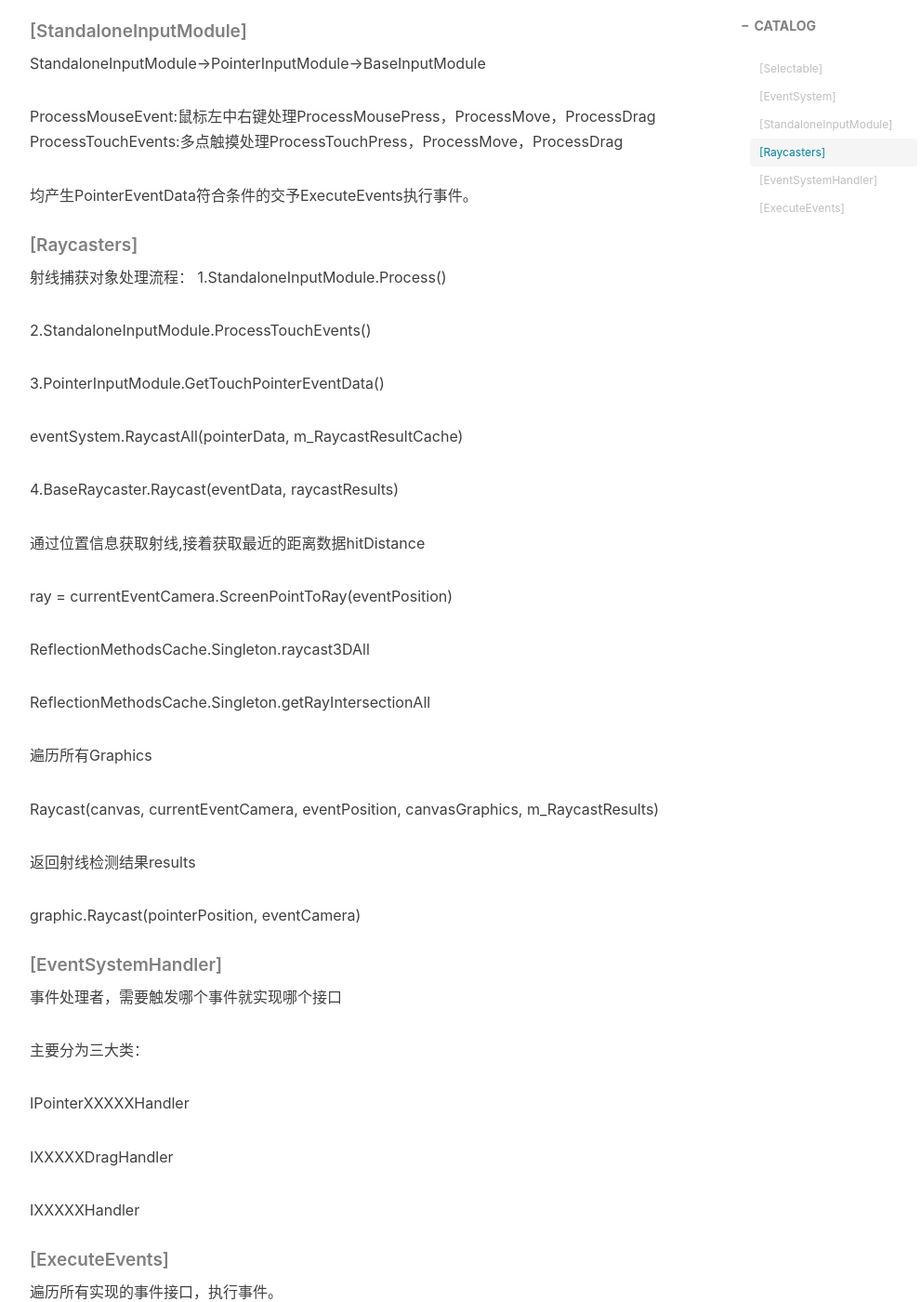
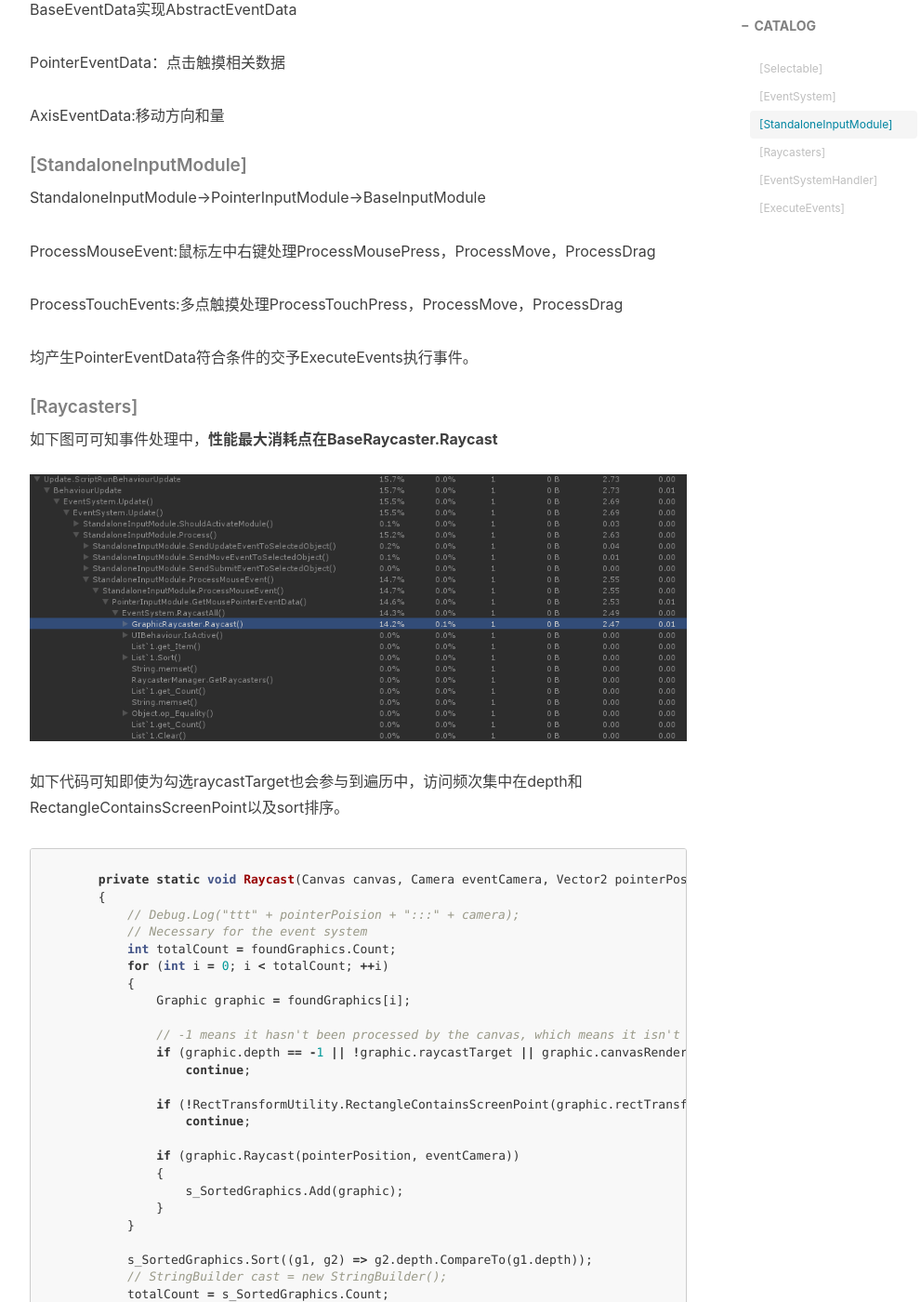
Before and after one commit to chenanbao/chenanbao.github.io, a Jekyll site: the page built from _posts/2020-09-21-阅读事件源码.md, in a window 1280 px wide and 1400 px high, scrolled down 1380 px. Shown: the whole window at 93% size, without its empty margins (233-1224 px from the left). Built offline with Jekyll 4.4.1, drawn with Linux system fonts in a browser that asks for light colours; nearby versions of some CDN libraries; comment, search, counter and statistics services are not loaded; some of the changed text lies outside the part shown.

Commit message:
补充profile

````diff
--- a/_posts/2020-09-21-阅读事件源码.md
+++ b/_posts/2020-09-21-阅读事件源码.md
@@ -47,8 +47,11 @@ public enum Transition
 EventSystem管理所有BaseInputModule，系统支持且激活启用的Module被调用Process，PointerEventData和Raycast的结果传给Module去处理，BaseInputModule通知具体的IEventSystemHandler进行逻辑处理（ExecuteEvents）。
 
 EventData：
+
 BaseEventData实现AbstractEventData
+
 PointerEventData：点击触摸相关数据
+
 AxisEventData:移动方向和量
 
 ##### [StandaloneInputModule]
@@ -56,39 +59,54 @@ AxisEventData:移动方向和量
 StandaloneInputModule->PointerInputModule->BaseInputModule
 
 ProcessMouseEvent:鼠标左中右键处理ProcessMousePress，ProcessMove，ProcessDrag
+
 ProcessTouchEvents:多点触摸处理ProcessTouchPress，ProcessMove，ProcessDrag
 
 均产生PointerEventData符合条件的交予ExecuteEvents执行事件。
 
 ##### [Raycasters]
 
-射线捕获对象处理流程：
-1.StandaloneInputModule.Process()
+如下图可可知事件处理中，**性能最大消耗点在BaseRaycaster.Raycast**
+![image](/img/profile.png)
 
-2.StandaloneInputModule.ProcessTouchEvents()
+如下代码可知即使为勾选raycastTarget也会参与到遍历中，访问频次集中在depth和RectangleContainsScreenPoint以及sort排序。
 
-3.PointerInputModule.GetTouchPointerEventData()
+```c++
 
-  eventSystem.RaycastAll(pointerData, m_RaycastResultCache)
+        private static void Raycast(Canvas canvas, Camera eventCamera, Vector2 pointerPosition, IList<Graphic> foundGraphics, List<Graphic> results)
+        {
+            // Debug.Log("ttt" + pointerPoision + ":::" + camera);
+            // Necessary for the event system
+            int totalCount = foundGraphics.Count;
+            for (int i = 0; i < totalCount; ++i)
+            {
+                Graphic graphic = foundGraphics[i];
 
-4.BaseRaycaster.Raycast(eventData, raycastResults)
+                // -1 means it hasn't been processed by the canvas, which means it isn't actually drawn
+                if (graphic.depth == -1 || !graphic.raycastTarget || graphic.canvasRenderer.cull)
+                    continue;
 
-  通过位置信息获取射线,接着获取最近的距离数据hitDistance
+                if (!RectTransformUtility.RectangleContainsScreenPoint(graphic.rectTransform, pointerPosition, eventCamera))
+                    continue;
 
-  ray = currentEventCamera.ScreenPointToRay(eventPosition)
+                if (graphic.Raycast(pointerPosition, eventCamera))
+                {
+                    s_SortedGraphics.Add(graphic);
+                }
+            }
 
-  ReflectionMethodsCache.Singleton.raycast3DAll
+            s_SortedGraphics.Sort((g1, g2) => g2.depth.CompareTo(g1.depth));
+            //      StringBuilder cast = new StringBuilder();
+            totalCount = s_SortedGraphics.Count;
+            for (int i = 0; i < totalCount; ++i)
+                results.Add(s_SortedGraphics[i]);
+            //      Debug.Log (cast.ToString());
 
-  ReflectionMethodsCache.Singleton.getRayIntersectionAll
+            s_SortedGraphics.Clear();
+        }
+    }
 
-  遍历所有Graphics
-
-  Raycast(canvas, currentEventCamera, eventPosition, canvasGraphics, m_RaycastResults)
-
-  返回射线检测结果results
-
-  graphic.Raycast(pointerPosition, eventCamera)
-
+```
 
 ##### [EventSystemHandler]
 
````
Also changed, not shown: img/profile.png (added).
